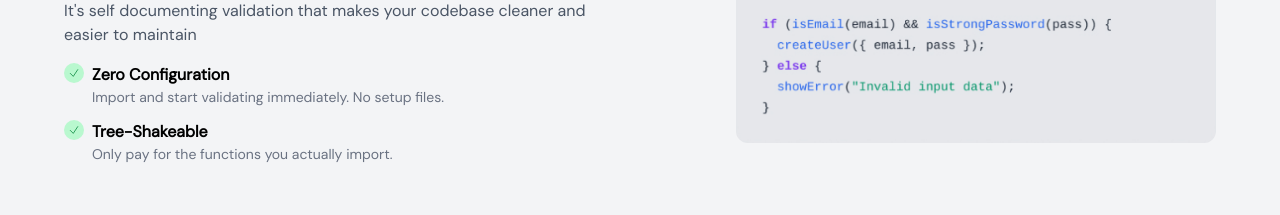
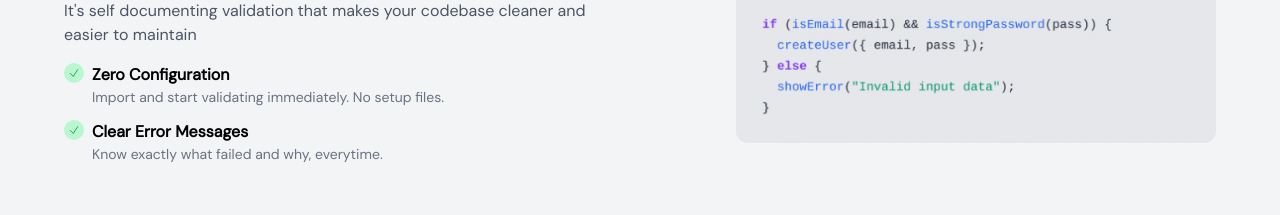
Before and after one commit to Ademayo959/cascadejs, a React (Vite) app: page / in a window 1280 px wide. Shown: the part 1380-1595 px from the top of the page. Built offline with nearby package versions, Linux system fonts and the light colour scheme.

Commit message:
I faixed the dummy text showing a feature that i didn't offer in the package

```diff
--- a/src/DevEx.jsx
+++ b/src/DevEx.jsx
@@ -27,8 +27,8 @@ const DevEx = () => {
                                 </svg>
                             </div>
                             <div>
-                                <p className='font-extrabold text-md'>Tree-Shakeable</p>
-                                <p className='text-gray-500 text-[14px] max-md:text-[12px]'>Only pay for the functions you actually import.</p>
+                                <p className='font-extrabold text-md'>Clear Error Messages</p>
+                                <p className='text-gray-500 text-[14px] max-md:text-[12px]'>Know exactly what failed and why, everytime.</p>
                             </div>
                         </div>
                     </div>
```
